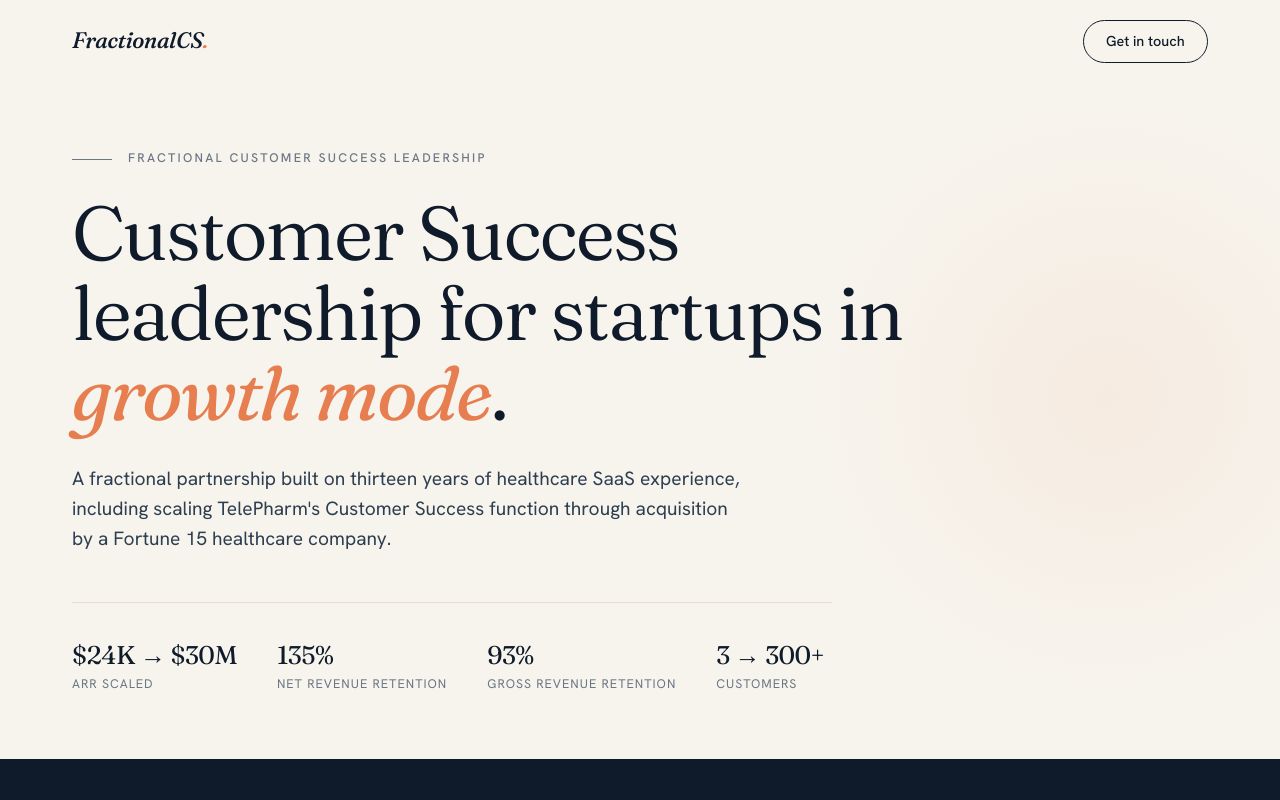
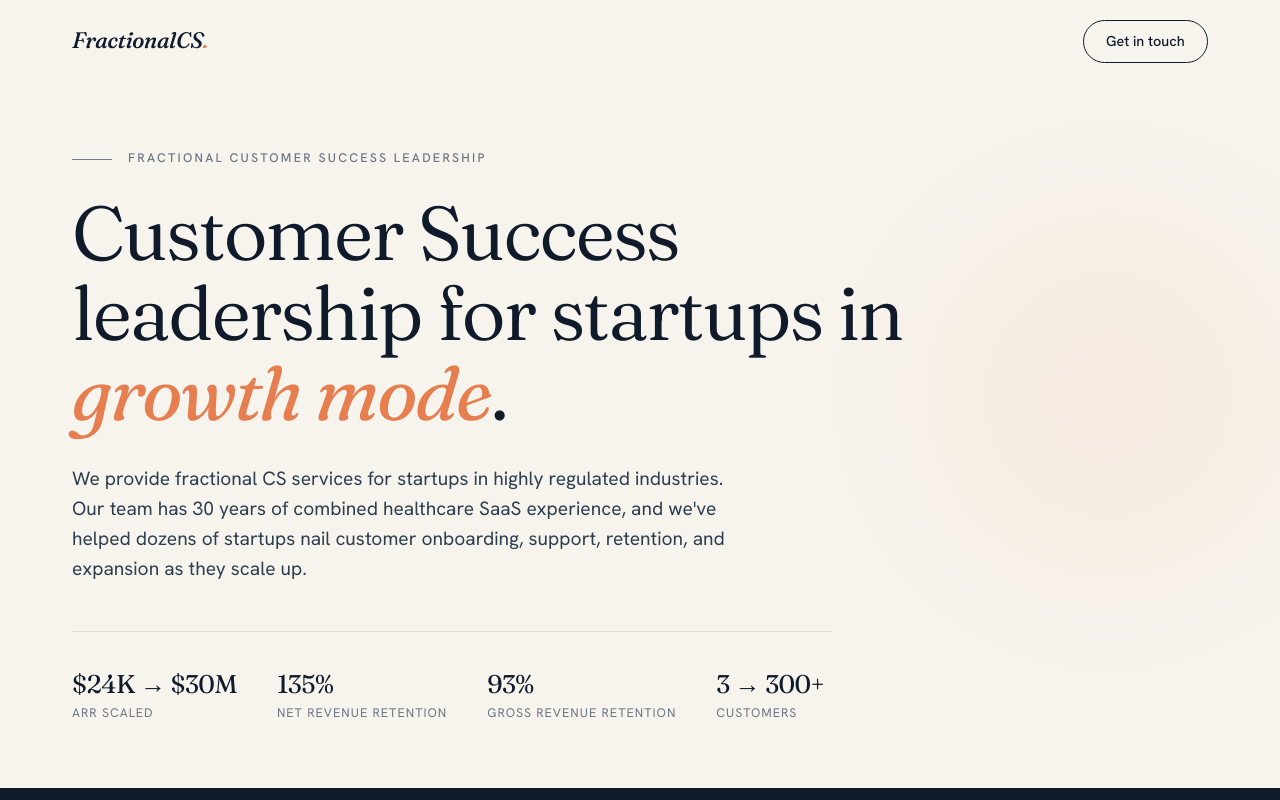
Before and after one commit to benderbuilds/fractionalcs-website, a website: page index.html in a window 1280 px wide. Shown: the top 800 px of the page. Drawn offline with Linux system fonts and the light colour scheme.

Commit message:
Revise hero-sub text for clarity and detail
Updated the hero-sub paragraph to reflect new service offerings and experience.

```diff
--- a/index.html
+++ b/index.html
@@ -799,7 +799,7 @@
         <div class="hero-content">
             <span class="eyebrow eyebrow-line">Fractional Customer Success Leadership</span>
             <h1>Customer Success leadership for startups in <em>growth mode</em>.</h1>
-            <p class="hero-sub">A fractional partnership built on thirteen years of healthcare SaaS experience, including scaling TelePharm's Customer Success function through acquisition by a Fortune 15 healthcare company.</p>
+            <p class="hero-sub">We provide fractional CS services for startups in highly regulated industries. Our team has 30 years of combined healthcare SaaS experience, and we've helped dozens of startups nail customer onboarding, support, retention, and expansion as they scale up. </p>
 
             <div class="proof-strip">
                 <div class="item">
```
